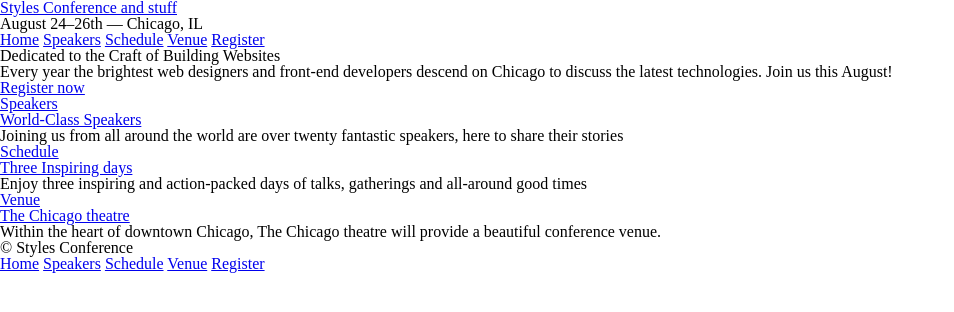
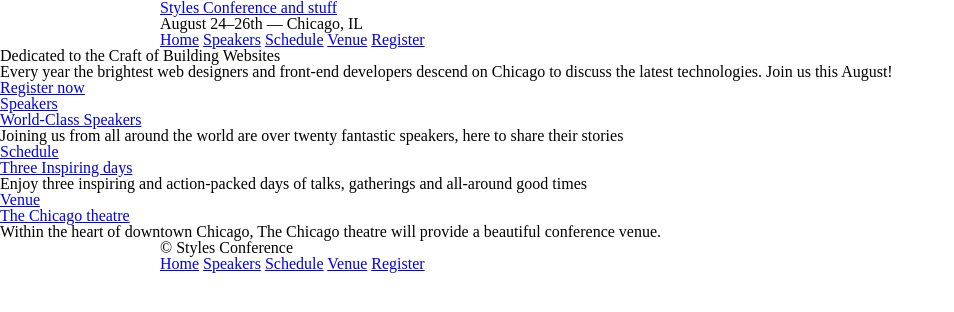
Before and after one commit to AndreySkopintsev/shayhowe-practice-site, a plain HTML site: page index.html in a window 1280 px wide. Shown: the whole page, without its empty margins (0-954 px from the left). Drawn offline with Linux system fonts and the light colour scheme.

Commit message:
added "container" class

```diff
--- a/index.html
+++ b/index.html
@@ -6,7 +6,7 @@
     <link rel="stylesheet" href="style.css">
 </head>
 <body>
-    <header>
+    <header class="container">
         <h1><a href="index.html">Styles Conference and stuff</a></h1>
         <h3>August 24&ndash;26th &mdash; Chicago, IL</h3>
         <nav>
@@ -45,7 +45,7 @@
             <p>Within the heart of downtown Chicago, The Chicago theatre will provide a beautiful conference venue.</p>
         </section>
     </section>
-    <footer>
+    <footer class="container">
 
         <small> &copy; Styles Conference</small>
         <nav>
--- a/style.css
+++ b/style.css
@@ -48,3 +48,10 @@ table {
      -moz-box-sizing: border-box;
           box-sizing: border-box;
 }
+
+.container{
+  margin: 0 auto;
+  padding-left: 30px;
+  padding-right: 30px;
+  width: 960px;
+}
```
